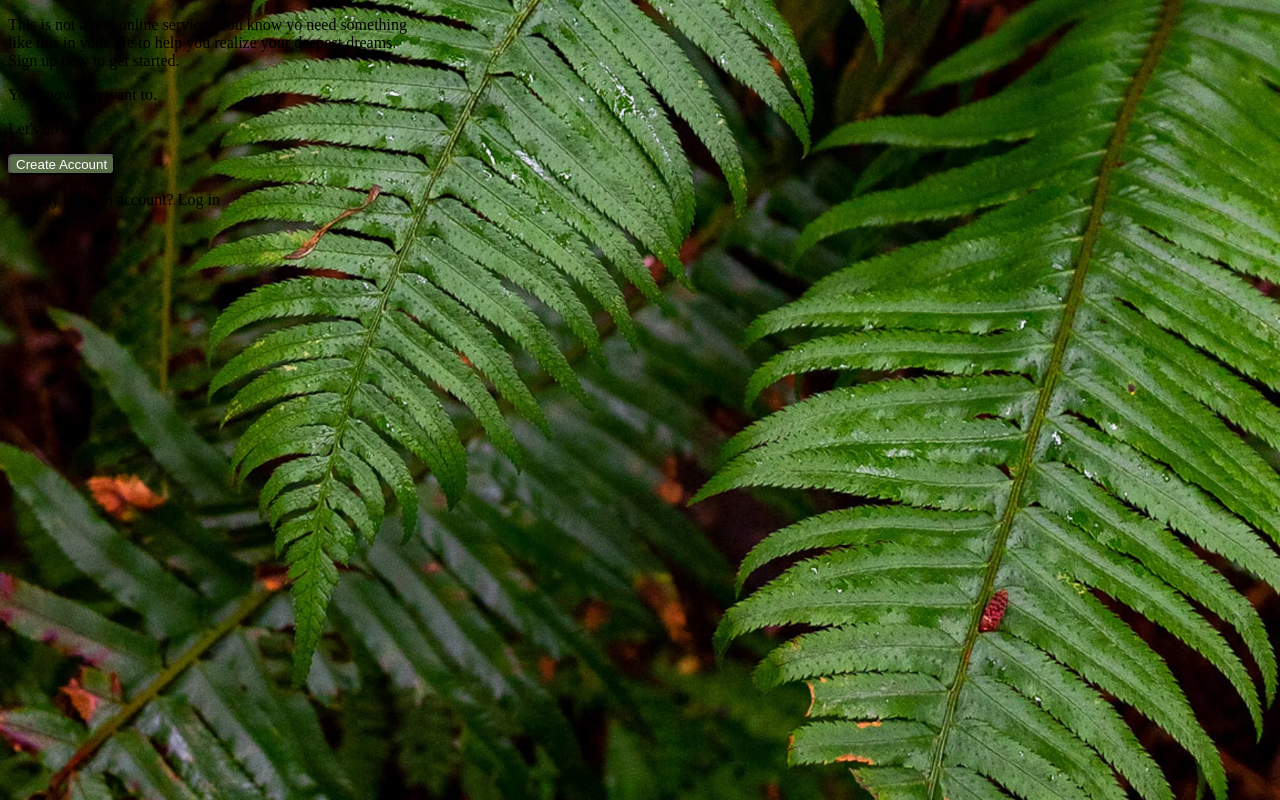
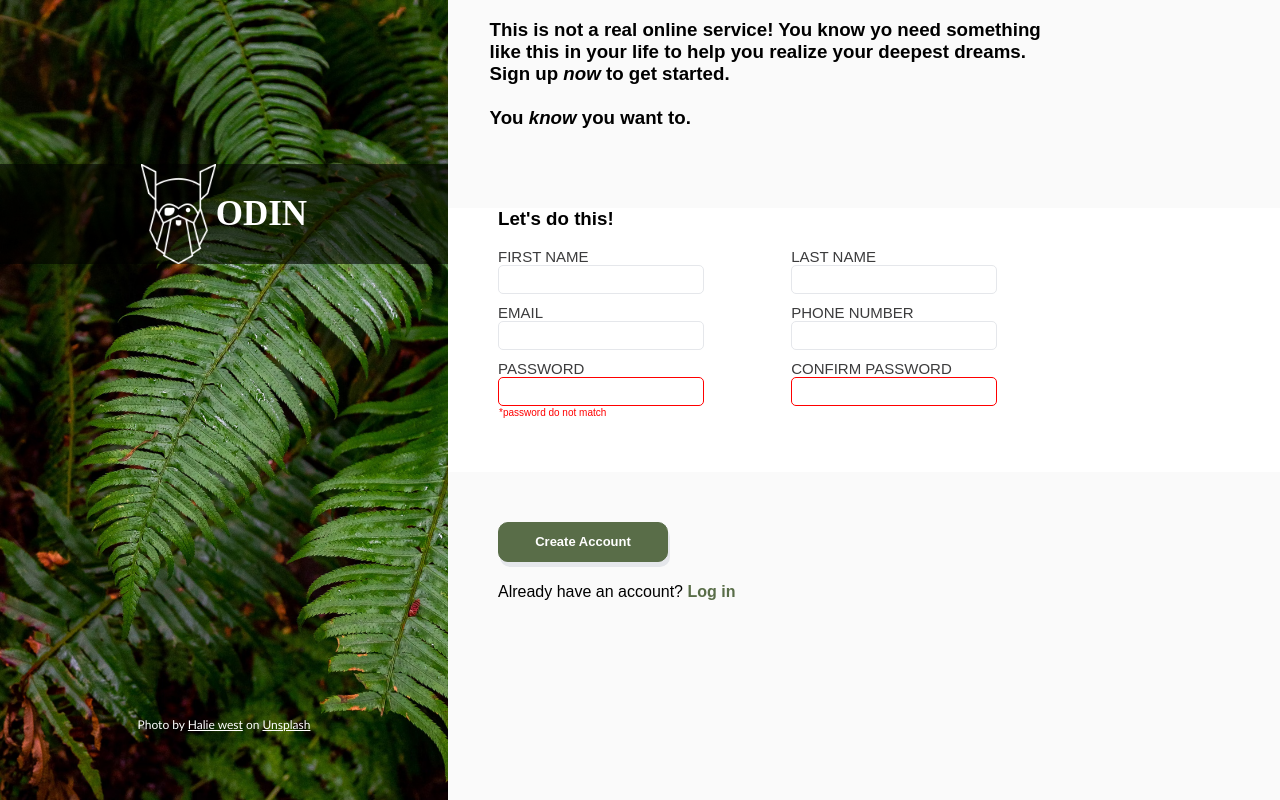
Before and after one commit to Bamboopanda-99/odin-sign-up-form, a plain HTML site: page index.html in a window 1280 px wide. Drawn offline with Linux system fonts and the light colour scheme.

Commit message:
Finished Sign-Up form

```diff
--- a/index.html
+++ b/index.html
@@ -3,26 +3,97 @@
   <head>
     <meta charset="UTF-8" />
     <meta name="viewport" content="width=device-width, initial-scale=1.0" />
-    <title>Document</title>
+    <title>Sign-Up form</title>
     <link rel="stylesheet" href="styles.css " />
+    <script src="main.js"></script>
   </head>
-  <style>
-    body {
-      background-image: url("img.png");
-      background-size: cover;
-      background-repeat: repeat;
-      background-position: center;
-    }
-  </style>
+
   <body>
-    <p>
-      This is not a real online service! You know yo need something <br />like
-      this in your life to help you realize your deepest dreams.<br />
-      Sign up now to get started.
-    </p>
-    <p>You know you want to.</p>
-    <p>Let's do this!</p>
-    <button>Create Account</button>
-    <p>Already have an account? Log in</p>
+    <div class="main">
+      <div class="left">
+        <div class="forImage">
+          <div class="semi-transparent">
+            <img src="odin-lined.png" alt="Odin Logo" height="100px" />
+            <h1>ODIN</h1>
+          </div>
+        </div>
+        <div class="forFooter">
+          <p class="p-footer">
+            Photo by
+            <a
+              class="a-footer"
+              href="https://unsplash.com/photos/green-leaf-plant-in-close-up-photography-25xggax4bSA"
+              >Halie west</a
+            >
+            on
+            <a class="a-footer" href="unsplash.com">Unsplash </a>
+          </p>
+        </div>
+      </div>
+      <div class="right">
+        <div class="first">
+          <h3>
+            This is not a real online service! You know yo need something
+            <br />like this in your life to help you realize your deepest
+            dreams.<br />
+            Sign up <em>now</em> to get started. <br /><br />
+            You <em>know</em> you want to.
+          </h3>
+        </div>
+        <form action="" method="get">
+          <div class="second">
+            <h3 style="margin-left: 50px">Let's do this!</h3>
+            <div class="form-main-div">
+              <div class="form-divs">
+                <div class="form-div">
+                  <label for="firstName">FIRST NAME</label>
+                  <input type="text" id="firstName" name="first_name" />
+                </div>
+                <div class="form-div">
+                  <label for="email">EMAIL</label>
+                  <input type="email" id="email" name="email" />
+                </div>
+                <div class="form-div">
+                  <label for="password">PASSWORD</label>
+                  <input
+                    type="password"
+                    id="password"
+                    name="password"
+                    required
+                  />
+                  <p id="error">*password do not match</p>
+                </div>
+              </div>
+              <div class="form-divs">
+                <div class="form-div">
+                  <label for="lastName">LAST NAME</label>
+                  <input type="text" id="lastName" name="last_name" />
+                </div>
+                <div class="form-div">
+                  <label for="phoneNumber">PHONE NUMBER</label>
+                  <input type="tel" id="phoneNumber" name="phoneNumber" />
+                </div>
+                <div class="form-div">
+                  <label for="confirmPassword">CONFIRM PASSWORD</label>
+                  <input
+                    type="password"
+                    id="confirmPassword"
+                    name="confirmPassword"
+                    required
+                  />
+                </div>
+              </div>
+            </div>
+          </div>
+
+          <div class="third">
+            <button type="submit" class="btn-green">Create Account</button>
+          </div>
+        </form>
+        <div class="hyperlink">
+          <p>Already have an account? <a class="login" href="">Log in</a></p>
+        </div>
+      </div>
+    </div>
   </body>
 </html>
--- /dev/null
+++ b/main.js
@@ -0,0 +1,11 @@
+document.addEventListener("DOMContentLoaded", function () {
+  let password = document.querySelector("#password").value;
+  let confirmPassword = document.querySelector("#confirmPassword").value;
+  let error = document.querySelector("#error");
+  if (password == "" && confirmPassword == "") {
+    error.innerHTML = "*password do not match";
+  } else if (password === confirmPassword) {
+    error.innerHTML = "";
+  }
+  console.log("hi");
+});
--- a/styles.css
+++ b/styles.css
@@ -1,5 +1,132 @@
-button {
+body {
+  margin: 0;
+  padding: 0;
+  font-family: Norse-Bold, sans-serif;
+}
+.main {
+  display: flex;
+  flex-direction: row;
+  width: 100vw;
+  height: 100vh;
+}
+.left {
+  background-image: url("img.png");
+  width: 35vw;
+  background-size: cover;
+  background-repeat: no-repeat;
+  color: white;
+  font-family: "Gill Sans", "Gill Sans MT", Calibri, "Trebuchet MS", sans-serif;
+  display: flex;
+  flex-direction: column;
+}
+.right {
+  display: flex;
+  flex-direction: column;
+  background-color: #fafafa;
+  width: 65vw;
+}
+.first {
+  height: 33;
+  display: flex;
+  justify-content: flex-start;
+  align-items: flex-end;
+  margin-left: 5%;
+  margin-bottom: 5%;
+}
+.second {
+  background-color: white;
+  height: 33vh;
+  align-items: center;
+}
+.form-main-div {
+  display: flex;
+  flex-direction: row;
+  margin-left: 50px;
+  width: 60%;
+  justify-content: space-between;
+}
+
+.form-div {
+  display: flex;
+  flex-direction: column;
+  margin-bottom: 10px;
+}
+input {
+  width: 200px;
+  border: 1px solid #e5e7eb;
+  height: 25px;
+  border-radius: 5px;
+}
+input:focus {
+  border: 1px solid blue;
+}
+input:invalid {
+  border: 1px solid red;
+}
+label {
+  font-size: 15px;
+  color: #3b3b3c;
+}
+#error {
+  color: red;
+  font-size: 10px;
+  margin: 1px;
+}
+.btn-green {
   background-color: #596d48;
   color: white;
-  border-radius: 5px;
+  border: 1px solid #596d48;
+  border-radius: 10px;
+  height: 40px;
+  width: 170px;
+  font-weight: bolder;
+  font-size: small;
+  box-shadow: 2px 5px #e5e7eb;
+  margin-top: 25px;
 }
+
+.third {
+  margin-left: 50px;
+  margin-top: 25px;
+}
+.hyperlink {
+  margin-left: 50px;
+  margin-top: 5px;
+}
+
+.login {
+  color: #596d48;
+  text-decoration: none;
+  font-weight: bold;
+}
+.a-footer {
+  color: white;
+}
+.p-footer {
+  font-size: 12px;
+}
+.forImage {
+  height: 33vh;
+  display: flex;
+  align-items: flex-end;
+}
+.forFooter {
+  height: 60vh;
+  display: flex;
+  align-items: flex-end;
+  justify-content: center;
+  width: 100%;
+}
+.semi-transparent {
+  display: flex;
+  flex-direction: row;
+  width: 100%;
+  justify-content: center;
+  align-items: center;
+  background-color: rgba(0, 0, 0, 0.6);
+  font-family: Norse-Bold, sans-serif;
+}
+h1 {
+  font-size: 35px;
+  font-family: Norse-Bold;
+}
```
Also changed, not shown: odin-lined.png (added).
